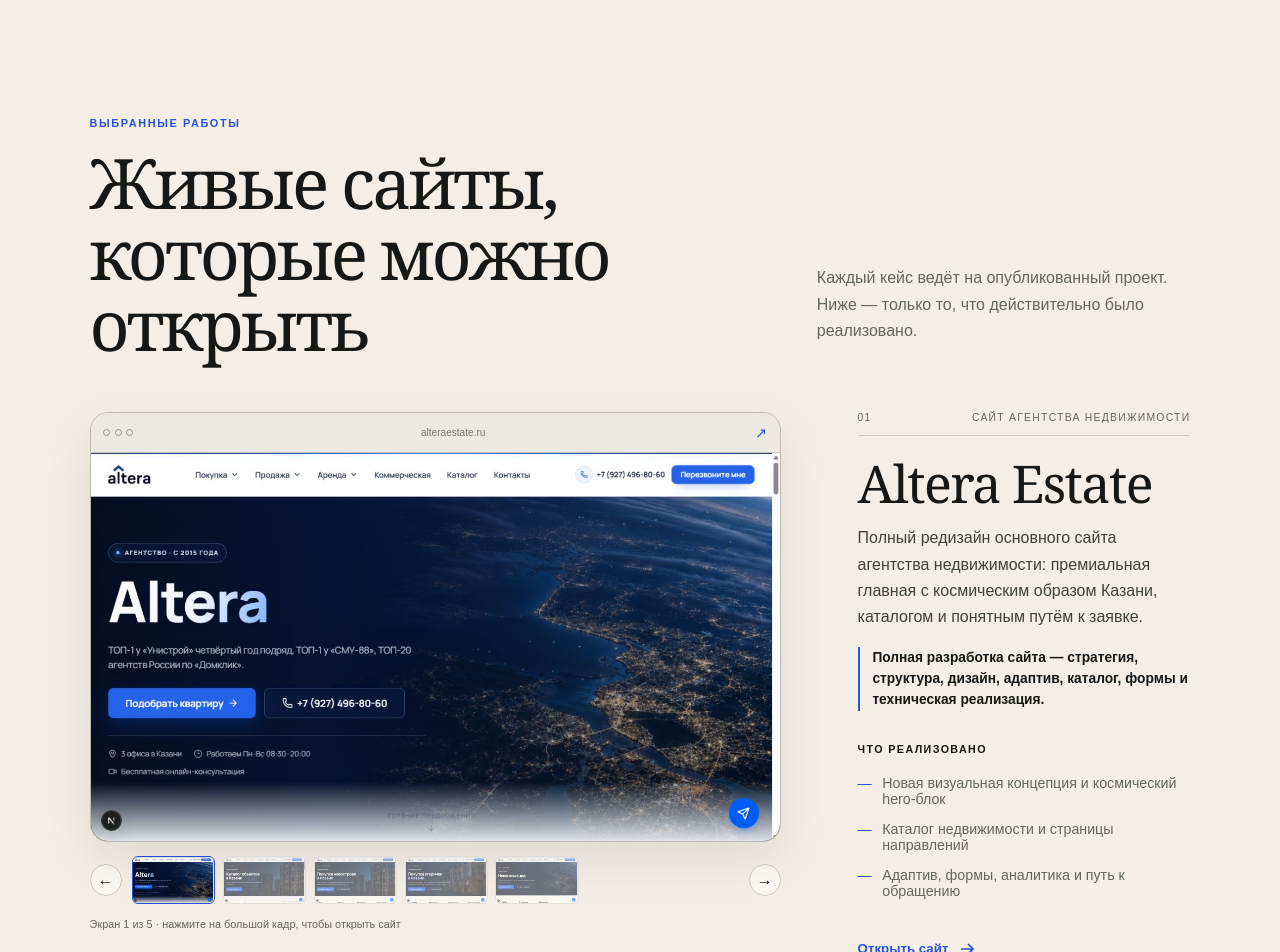
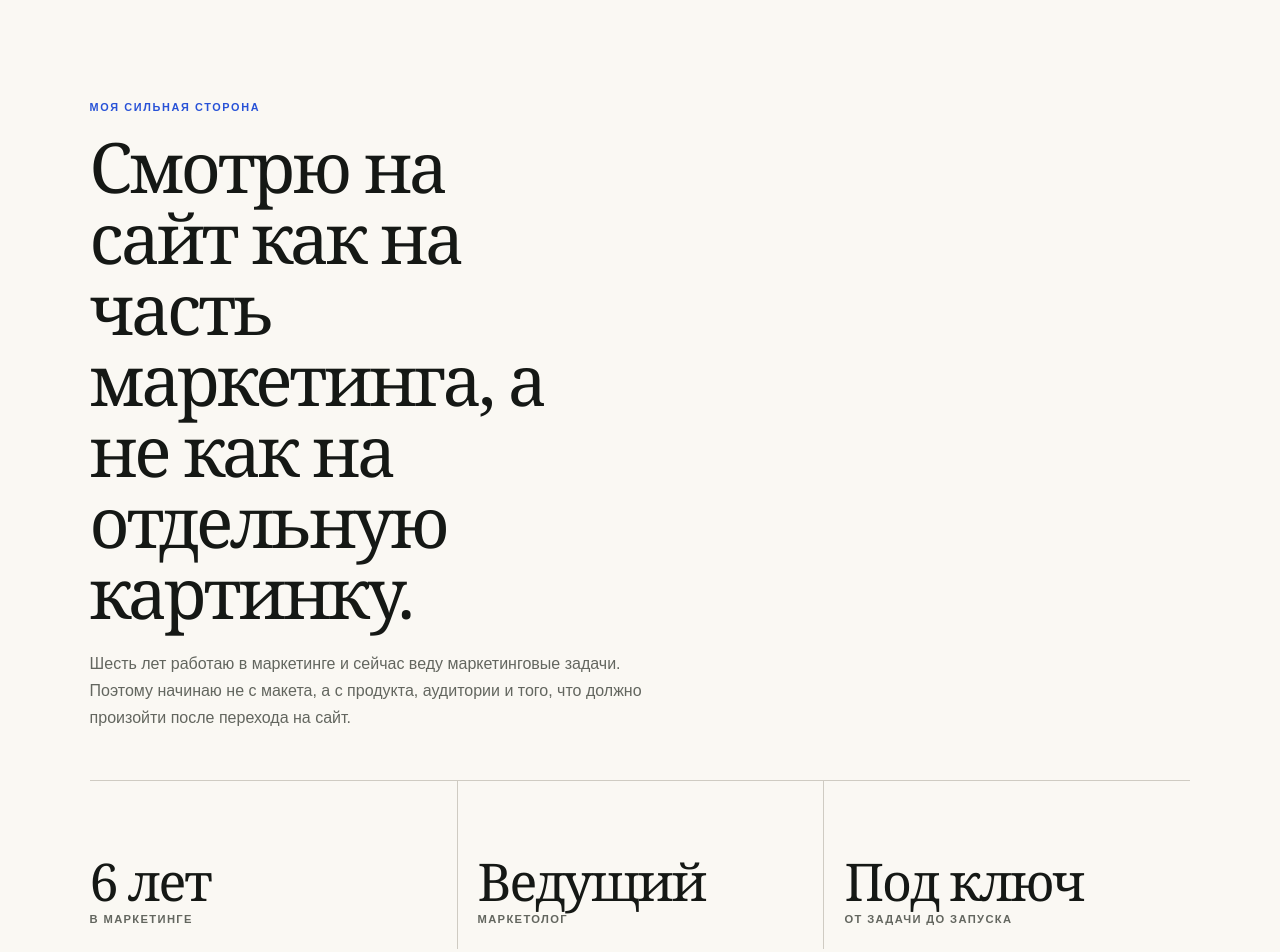
Before and after one commit to valeraparshin02-spec/valeraparshin02-spec.github.io, a React (Vite) app: page / in a window 1280 px wide. Shown: the part 960-1912 px from the top of the page. Built offline with nearby package versions, Linux system fonts and the light colour scheme.

Commit message:
Add marketing-led portfolio positioning

```diff
--- a/src/App.jsx
+++ b/src/App.jsx
@@ -7,23 +7,23 @@
 const services = [
   {
     number: '01',
-    title: 'Сайт с нуля',
-    text: 'Помогаю собрать структуру, визуальную подачу и рабочую версию — от первого экрана до форм.',
+    title: 'Маркетинговая основа',
+    text: 'Разбираю аудиторию, оффер и путь клиента, чтобы сайт говорил с нужными людьми и вёл к действию.',
   },
   {
     number: '02',
-    title: 'Доработка сайта',
-    text: 'Привожу в порядок мобильную версию, логику блоков, страницы, квизы и пользовательский путь.',
+    title: 'Сайт под задачу',
+    text: 'Собираю структуру, дизайн, адаптив, квизы и формы — от первого экрана до понятного пользовательского пути.',
   },
   {
     number: '03',
     title: 'Запуск и связки',
-    text: 'Подключаю домен, формы, базовую аналитику и проверяю основные сценарии перед запуском.',
+    text: 'Подключаю домен, формы и базовую аналитику, проверяю сценарии и помогаю встроить сайт в маркетинг.',
   },
 ]
 
 const process = [
-  ['01', 'Задача', 'Разбираю продукт, аудиторию и действие, к которому должен вести сайт.'],
+  ['01', 'Задача и маркетинг', 'Разбираю продукт, аудиторию, оффер и действие, к которому должен вести сайт.'],
   ['02', 'Структура', 'Собираю логику страницы и согласовываю направление без лишних экранов.'],
   ['03', 'Сборка', 'Делаю адаптивный интерфейс, формы и необходимые интеграции.'],
   ['04', 'Проверка', 'Прохожу ключевые сценарии на телефоне и компьютере перед передачей.'],
@@ -108,6 +108,7 @@
           <small>сайты / digital</small>
         </a>
         <nav className="nav" aria-label="Основная навигация">
+          <a href="#approach">Подход</a>
           <a href="#cases">Кейсы</a>
           <a href="#services">Услуги</a>
           <a href="#process">Процесс</a>
@@ -119,24 +120,46 @@
         <section className="hero" id="top">
           <div className="hero-index" aria-hidden="true">Портфолио · 2026</div>
           <div className="hero-copy">
-            <p className="eyebrow">Разработка · дизайн · запуск</p>
-            <h1>Сайты под задачу бизнеса — <em>от идеи</em> до работающего запуска</h1>
+            <p className="eyebrow">Ведущий маркетолог · сайты · запуск</p>
+            <h1>Сайты под задачу бизнеса — <em>от стратегии</em> до работающего запуска</h1>
           </div>
           <div className="hero-aside">
             <figure className="hero-portrait">
               <img src="/valeriy-parshin.jpg" alt="Валерий Паршин" />
               <figcaption>
                 <strong>Валерий Паршин</strong>
-                <span>Казань · удалённо</span>
+                <span>Ведущий маркетолог · 6 лет в digital</span>
               </figcaption>
             </figure>
-            <p>Я Валерий. Собираю структуру, дизайн и техническую часть и веду задачу без лишних посредников.</p>
+            <p>Я Валерий. Беру проект целиком: от понимания аудитории и оффера до сайта, аналитики и запуска.</p>
             <a className="text-link" href="#cases">Смотреть работы <ArrowIcon /></a>
           </div>
           <div className="hero-note">
             <span>Подхожу, если нужен не просто экран,</span>
-            <strong>а понятный рабочий инструмент.</strong>
+            <strong>а сайт, встроенный в маркетинг и продажи.</strong>
           </div>
+        </section>
+
+        <section className="positioning section" id="approach" aria-labelledby="approach-title">
+          <div className="positioning-copy">
+            <p className="eyebrow">Моя сильная сторона</p>
+            <h2 id="approach-title">Смотрю на сайт как на часть маркетинга, а не как на отдельную картинку.</h2>
+            <p>Шесть лет работаю в маркетинге и сейчас веду маркетинговые задачи. Поэтому начинаю не с макета, а с продукта, аудитории и того, что должно произойти после перехода на сайт.</p>
+          </div>
+          <dl className="positioning-facts">
+            <div>
+              <dt>6 лет</dt>
+              <dd>в маркетинге</dd>
+            </div>
+            <div>
+              <dt>Ведущий</dt>
+              <dd>маркетолог</dd>
+            </div>
+            <div>
+              <dt>Под ключ</dt>
+              <dd>от задачи до запуска</dd>
+            </div>
+          </dl>
         </section>
 
         <section className="cases section" id="cases" aria-labelledby="cases-title">
@@ -181,7 +204,7 @@
         <section className="services section" id="services" aria-labelledby="services-title">
           <div className="section-heading compact">
             <p className="eyebrow">Чем могу помочь</p>
-            <h2 id="services-title">Собрать, улучшить или довести до запуска</h2>
+            <h2 id="services-title">Соединить маркетинг, сайт и запуск в одном проекте</h2>
           </div>
           <div className="service-list">
             {services.map((service) => (
--- a/src/styles.css
+++ b/src/styles.css
@@ -248,6 +248,59 @@
 
 .hero-note span {
   color: var(--muted);
+}
+
+.positioning {
+  display: grid;
+  gap: 3rem;
+  border-bottom: 1px solid var(--line);
+  background: var(--paper-light);
+}
+
+.positioning-copy h2 {
+  max-width: 13ch;
+  margin-bottom: 1.35rem;
+  font-family: Georgia, 'Times New Roman', serif;
+  font-size: clamp(2.15rem, 9vw, 4.35rem);
+  font-weight: 400;
+  letter-spacing: -0.045em;
+  line-height: 1.02;
+}
+
+.positioning-copy > p:last-child {
+  max-width: 37rem;
+  margin-bottom: 0;
+  color: var(--muted);
+  line-height: 1.7;
+}
+
+.positioning-facts {
+  display: grid;
+  margin: 0;
+  border-top: 1px solid var(--line);
+}
+
+.positioning-facts div {
+  display: grid;
+  gap: 0.32rem;
+  padding: 1.35rem 0;
+  border-bottom: 1px solid var(--line);
+}
+
+.positioning-facts dt {
+  font-family: Georgia, 'Times New Roman', serif;
+  font-size: clamp(2rem, 8vw, 3.25rem);
+  letter-spacing: -0.04em;
+  line-height: 1;
+}
+
+.positioning-facts dd {
+  margin: 0;
+  color: var(--muted);
+  font-size: 0.7rem;
+  font-weight: 800;
+  letter-spacing: 0.12em;
+  text-transform: uppercase;
 }
 
 .section {
@@ -755,6 +808,30 @@
     grid-column: 1 / -1;
   }
 
+  .positioning {
+    grid-template-columns: minmax(0, 1fr) minmax(17rem, 0.55fr);
+    align-items: end;
+    column-gap: 3rem;
+  }
+
+  .positioning-facts {
+    grid-template-columns: repeat(3, 1fr);
+    grid-column: 1 / -1;
+  }
+
+  .positioning-facts div {
+    min-height: 10.5rem;
+    align-content: end;
+    padding: 1.5rem 1.25rem;
+    border-bottom: 0;
+    border-left: 1px solid var(--line);
+  }
+
+  .positioning-facts div:first-child {
+    padding-left: 0;
+    border-left: 0;
+  }
+
   .section-heading {
     grid-template-columns: minmax(0, 1fr) minmax(17rem, 0.55fr);
     column-gap: 3rem;
@@ -846,6 +923,11 @@
     padding-bottom: 8rem;
   }
 
+  .positioning {
+    padding-top: 7rem;
+    padding-bottom: 4.5rem;
+  }
+
   .case-list {
     gap: 9rem;
   }
```
Also changed, not shown: .21st/design.json.
